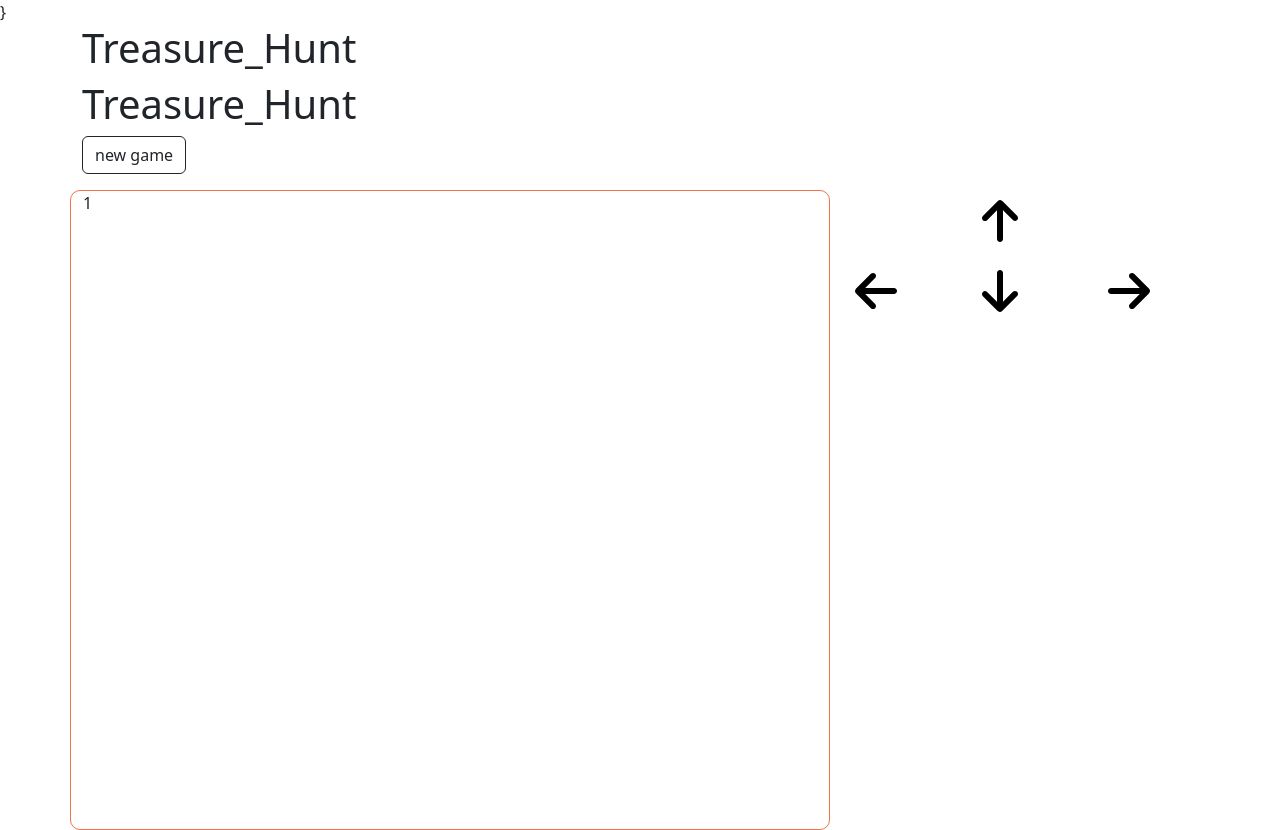
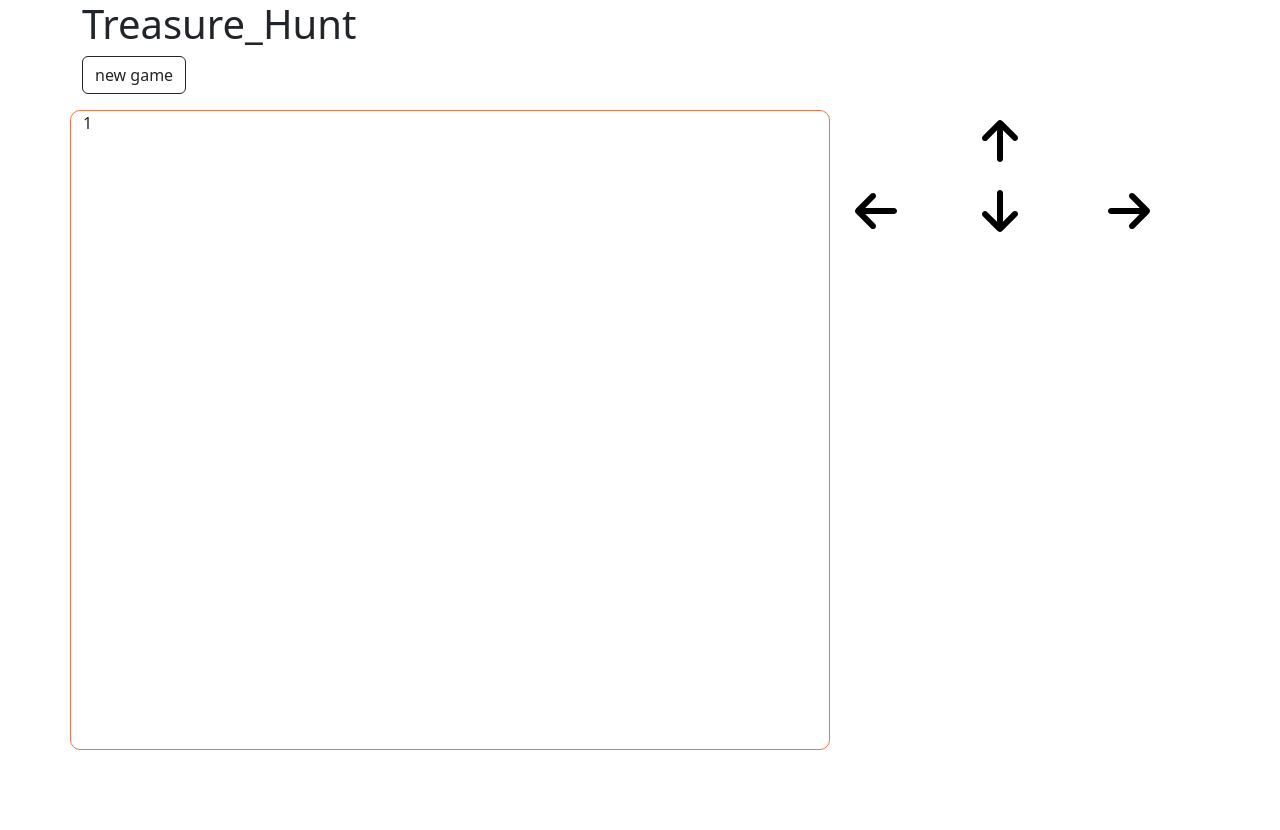
Before and after one commit to Mavrick-MAI/Treasure_Hunt, a PHP site: page / in a window 1280 px wide. After the commit the page ends 750 px from the top, so only its background shows below. Run offline with PHP 8.4, Linux system fonts and the light colour scheme; the visitor is signed in with stand-in values (Sample User, id 1); some libraries are stand-ins or nearby versions.

Commit message:
correction index.php

```diff
--- a/index.php
+++ b/index.php
@@ -1,11 +1,4 @@
 
-      }
-    </style>
-  </head>
-<body>
-    <div class="container">
-      <div class="row">
-        <h1>Treasure_Hunt</h1>
 
 <!DOCTYPE html>
 <html lang="en">
```
